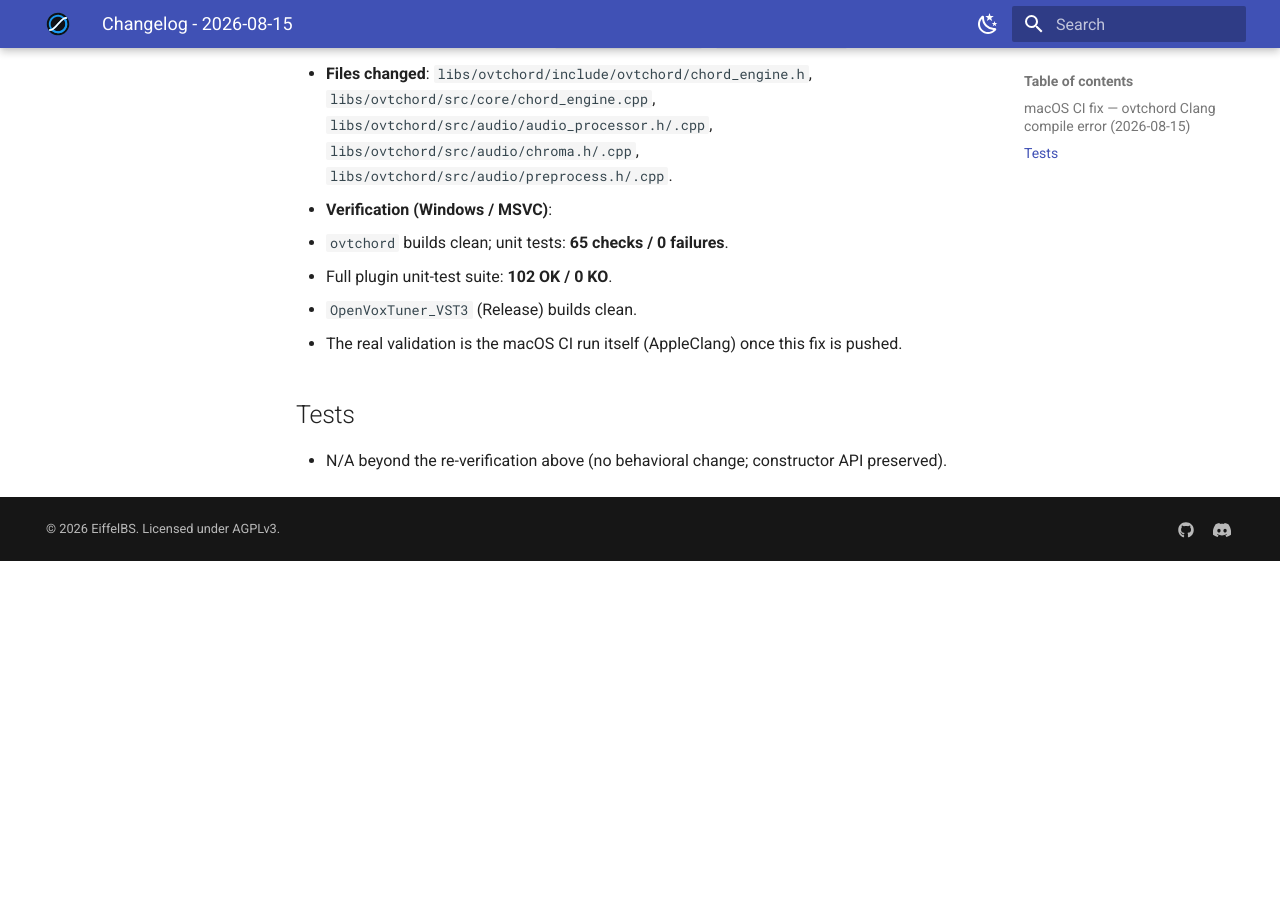
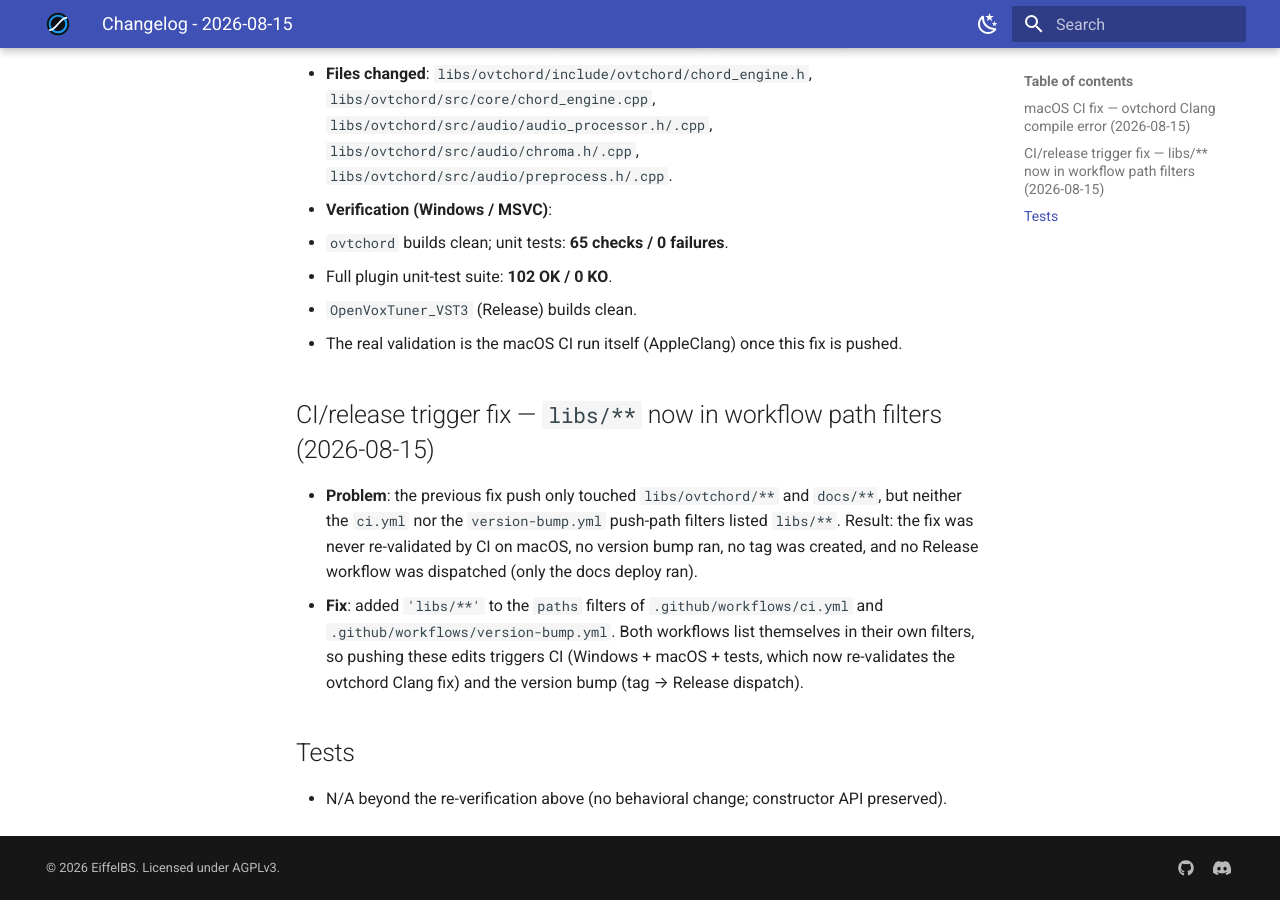
Before and after one commit to EiffelBS/OpenVoxTuner, an MkDocs documentation site: the page built from docs/changelog/changelog-2026-08-15.md, in a window 1280 px wide and 900 px high, scrolled down 565 px. Built offline with MkDocs 1.6.1 and Material for MkDocs 9.7.7, drawn with Linux system fonts in a browser that asks for light colours; the version menu is left out; before the commit the page ends 1126 px from its top, so only the background shows below that.

Commit message:
ci: trigger build and release on libs/ changes
The ovtchord Clang fix only touched libs/** and docs/**, which are not in the ci.yml or version-bump.yml path filters, so neither CI nor a release ran. Add 'libs/**' to both filters (each workflow lists itself in its own paths, so this push triggers CI and the version bump -> tag -> Release dispatch).

```diff
--- a/docs/changelog/changelog-2026-08-15.md
+++ b/docs/changelog/changelog-2026-08-15.md
@@ -13,5 +13,9 @@
   - `OpenVoxTuner_VST3` (Release) builds clean.
 - The real validation is the macOS CI run itself (AppleClang) once this fix is pushed.
 
+## CI/release trigger fix — `libs/**` now in workflow path filters (2026-08-15)
+- **Problem**: the previous fix push only touched `libs/ovtchord/**` and `docs/**`, but neither the `ci.yml` nor the `version-bump.yml` push-path filters listed `libs/**`. Result: the fix was never re-validated by CI on macOS, no version bump ran, no tag was created, and no Release workflow was dispatched (only the docs deploy ran).
+- **Fix**: added `'libs/**'` to the `paths` filters of `.github/workflows/ci.yml` and `.github/workflows/version-bump.yml`. Both workflows list themselves in their own filters, so pushing these edits triggers CI (Windows + macOS + tests, which now re-validates the ovtchord Clang fix) and the version bump (tag → Release dispatch).
+
 ## Tests
 - N/A beyond the re-verification above (no behavioral change; constructor API preserved).
```
Also changed, not shown: 2 other files.
